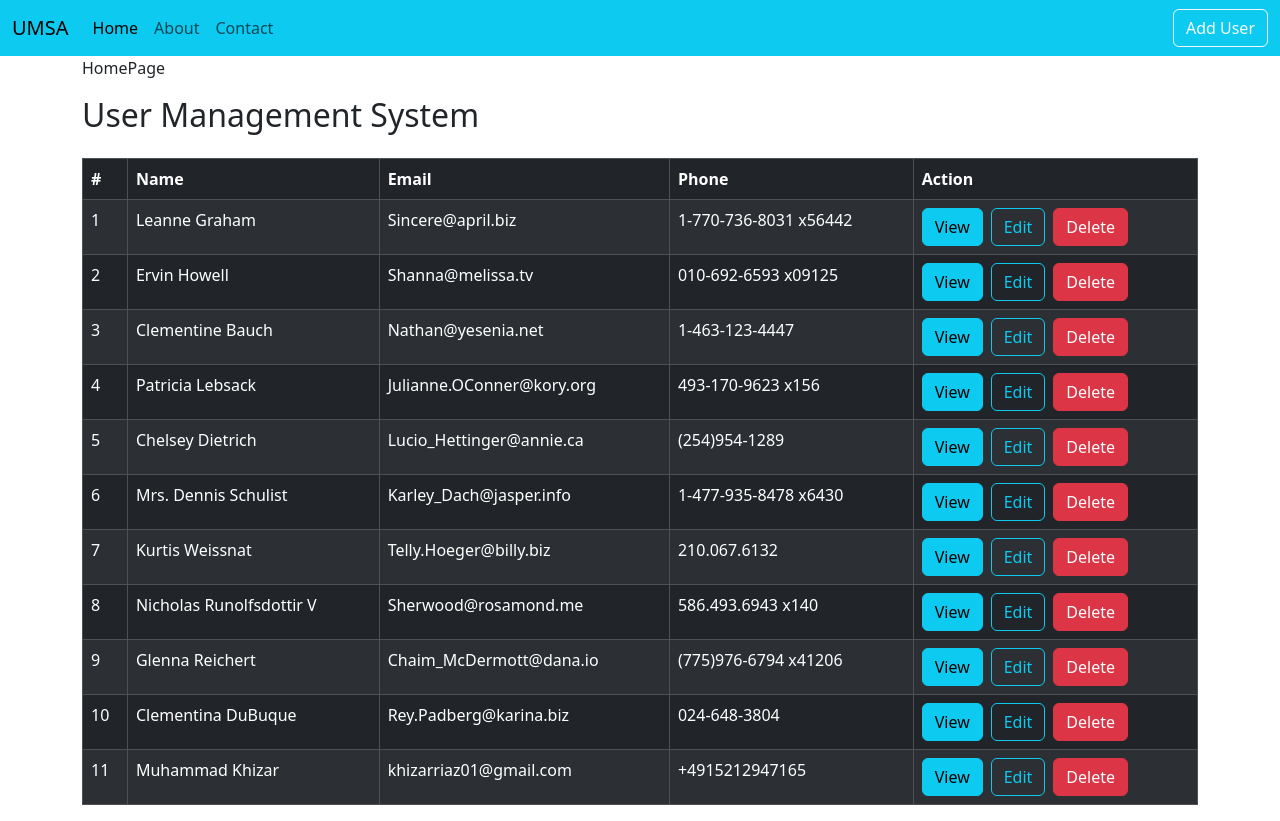
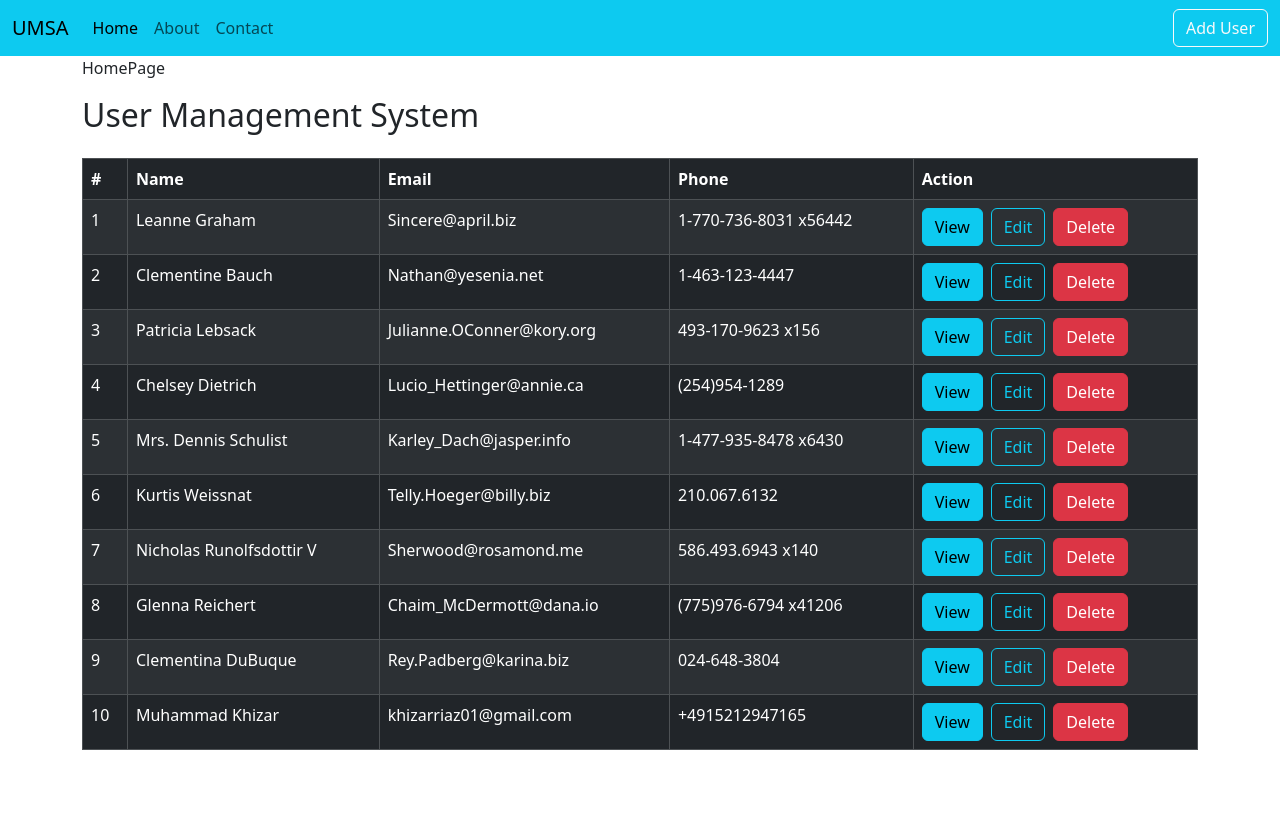
Before and after one commit to khizar-riaz/React-Udemy-course, a React (Create React App) app: page / in a window 1280 px wide. After the commit the page ends 800 px from the top, so only its background shows below. Built offline with nearby package versions, Linux system fonts and the light colour scheme; data requests are answered from the project's data file.

Commit message:
Delete a user

```diff
--- a/db.json
+++ b/db.json
@@ -21,29 +21,6 @@
         "name": "Romaguera-Crona",
         "catchPhrase": "Multi-layered client-server neural-net",
         "bs": "harness real-time e-markets"
-      }
-    },
-    {
-      "id": 2,
-      "name": "Ervin Howell",
-      "username": "Antonette",
-      "email": "Shanna@melissa.tv",
-      "address": {
-        "street": "Victor Plains",
-        "suite": "Suite 879",
-        "city": "Wisokyburgh",
-        "zipcode": "90566-7771",
-        "geo": {
-          "lat": "-43.9509",
-          "lng": "-34.4618"
-        }
-      },
-      "phone": "010-692-6593 x09125",
-      "website": "anastasia.net",
-      "company": {
-        "name": "Deckow-Crist",
-        "catchPhrase": "Proactive didactic contingency",
-        "bs": "synergize scalable supply-chains"
       }
     },
     {
--- a/src/component/pages/HomePage.js
+++ b/src/component/pages/HomePage.js
@@ -1,6 +1,6 @@
 import React, { useEffect, useState } from "react";
 import axios from "axios";
-import { Table } from "react-bootstrap";
+import { Table, Button } from "react-bootstrap";
 import { Link } from "react-router-dom";
 function HomePage() {
   const [users, setusers] = useState([]); //we are creating a users array and its setter method and its an empty array
@@ -16,7 +16,13 @@ function HomePage() {
     setusers(result.data);
 
     console.log("after axios call");
-  };
+  }
+
+   const deleteUser = async (userId) => {
+    await  axios.delete(`http://localhost:5000/users/${userId}`);
+    getAllUsersWithAwait();
+   }
+
   const getAllUsers = () => {
     axios
       .get("http://localhost:5000/users")
@@ -50,9 +56,16 @@ function HomePage() {
               <td>{user.email}</td>
               <td>{user.phone}</td>
               <td>
-                <Link to='' className="btn btn-info me-2">View</Link>
-                <Link to={`/users/edit/${user.id}`} className="btn btn-outline-info me-2">Edit</Link>
-                <Link to='' className="btn btn-danger">Delete</Link>
+                <Link to="" className="btn btn-info me-2">
+                  View
+                </Link>
+                <Link
+                  to={`/users/edit/${user.id}`}
+                  className="btn btn-outline-info me-2"
+                >
+                  Edit
+                </Link>
+                 <Button onClick={() => deleteUser(user.id)} variant="danger">Delete</Button>
               </td>
             </tr>
           ))}
--- a/src/component/user/EditUser.js
+++ b/src/component/user/EditUser.js
@@ -1,24 +1,29 @@
-import React, { useState, useEffect } from 'react'
-import axios from 'axios'
-import { useNavigate, useParams } from 'react-router-dom'
+import React, { useState, useEffect } from "react";
+import axios from "axios";
+import { useNavigate, useParams } from "react-router-dom";
 
 const EditUser = () => {
-
-    const { userId } = useParams();//it will grab the userId value from url and return that
+  const { userId } = useParams(); //it will grab the userId value from url and return that
 
   const navigate = useNavigate();
-    const initialState = { name: "", username: "", email: "", phone: "", website: "" };
-    const [user, setUser] = useState(initialState)
+  const initialState = {
+    name: "",
+    username: "",
+    email: "",
+    phone: "",
+    website: "",
+  };
+  const [user, setUser] = useState(initialState);
 
   const { name, username, email, phone, website } = user; //object destructuring
 
-    const onChangeInput = event => {
+  const onChangeInput = (event) => {
     //console.log(event);
     //console.log(event.target.name);
     //console.log(event.target.value);
     //spread operator appends to existing data
     setUser({ ...user, [event.target.name]: event.target.value });
-    }
+  };
 
   useEffect(() => {
     fetchUser();
@@ -28,7 +33,7 @@ const EditUser = () => {
     const response = await axios.get(`http://localhost:5000/users/${userId}`);
     //console.log(response);
     setUser(response.data);
-    }
+  };
 
   const onFormSubmit = async (event) => {
     event.preventDefault();
@@ -50,9 +55,8 @@ const EditUser = () => {
     }
 
     await axios.put(`http://localhost:5000/users/${userId}`, user);
-        navigate({ pathname: '/' });
-
-    }
+    navigate({ pathname: "/" });
+  };
 
   return (
     <div className="container">
@@ -60,7 +64,8 @@ const EditUser = () => {
         <h2 className="text-center mb-4">Edit User</h2>
         <form onSubmit={(event) => onFormSubmit(event)}>
           <div className="form-group mb-2">
-                        <input type="text"
+            <input
+              type="text"
               className="form-control form-control-lg"
               placeholder="Enter your full name"
               name="name"
@@ -69,7 +74,8 @@ const EditUser = () => {
             />
           </div>
           <div className="form-group mb-2">
-                        <input type="text"
+            <input
+              type="text"
               className="form-control form-control-lg"
               placeholder="Enter your username"
               name="username"
@@ -78,7 +84,8 @@ const EditUser = () => {
             />
           </div>
           <div className="form-group mb-2">
-                        <input type="email"
+            <input
+              type="email"
               className="form-control form-control-lg"
               placeholder="Enter your email"
               name="email"
@@ -87,7 +94,8 @@ const EditUser = () => {
             />
           </div>
           <div className="form-group mb-2">
-                        <input type="text"
+            <input
+              type="text"
               className="form-control form-control-lg"
               placeholder="Enter your phone number"
               name="phone"
@@ -96,7 +104,8 @@ const EditUser = () => {
             />
           </div>
           <div className="form-group mb-4">
-                        <input type="text"
+            <input
+              type="text"
               className="form-control form-control-lg"
               placeholder="Enter your website"
               name="website"
@@ -104,11 +113,13 @@ const EditUser = () => {
               onChange={(event) => onChangeInput(event)}
             />
           </div>
-                    <button type="submit" className="btn btn-info text-white col-12">Update</button>
+          <button type="submit" className="btn btn-info text-white col-12">
+            Update
+          </button>
         </form>
       </div>
     </div>
-    )
-}
+  );
+};
 
-export default EditUser
+export default EditUser;
```
Lines whose indentation alone changed are shown as unchanged.
